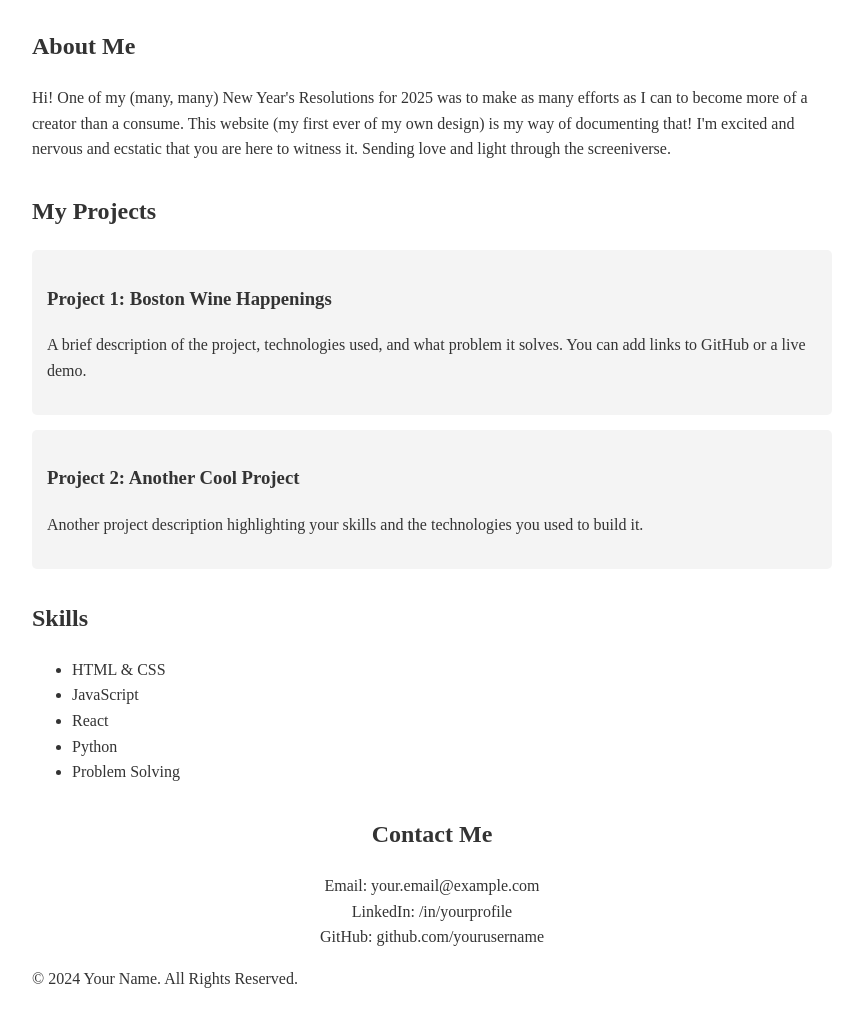
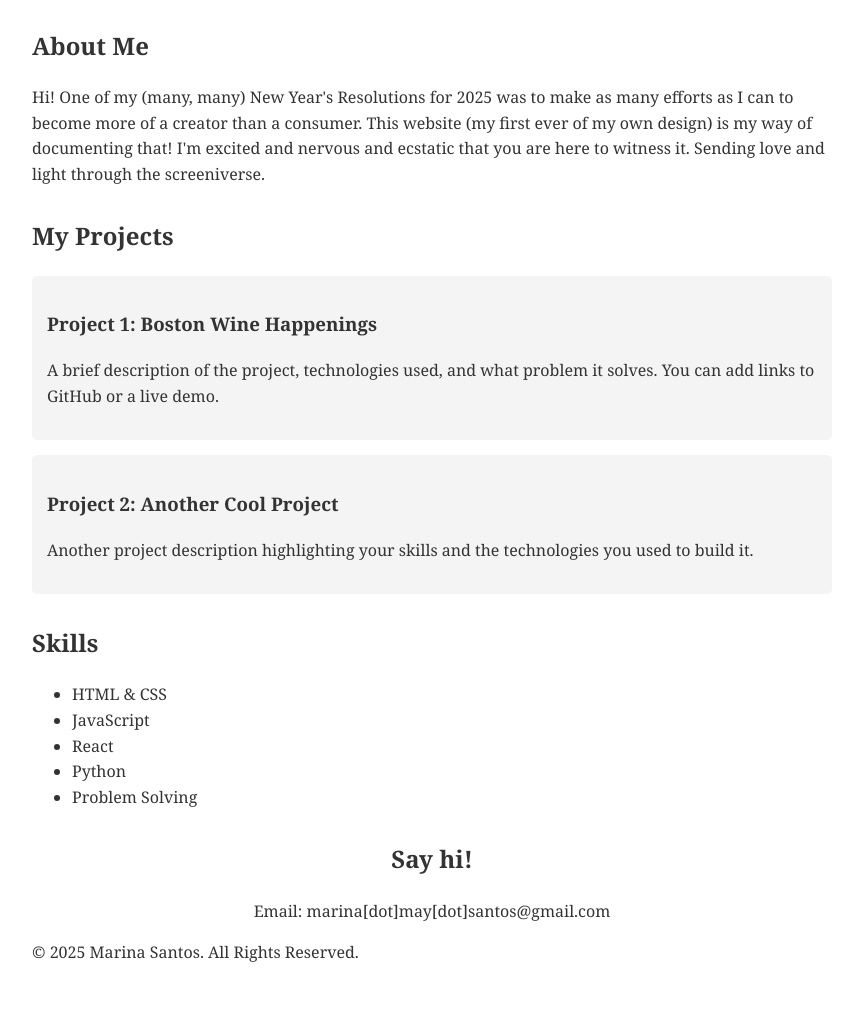
Before and after one commit to friendofdoug/friendofdoug.github.io, a plain HTML site: page index.html in a window 1280 px wide. Shown: the part 181-1208 px from the top of the page, without its empty margins (208-1063 px from the left). After the commit the page ends 1183 px from the top, so only its background shows below. Drawn offline with Linux system fonts and the light colour scheme.

Commit message:
Update index.html
more tinkering

```diff
--- a/index.html
+++ b/index.html
@@ -6,7 +6,7 @@
     <title>Marina Santos - Personal Site</title>
     <style>
         body {
-            font-family: Baskerville, serif;
+            font-family: Georgia, serif;
             line-height: 1.6;
             max-width: 800px;
             margin: 0 auto;
@@ -44,7 +44,7 @@
     <section class="section" id="about">
         <h2>About Me</h2>
         <p>
-            Hi! One of my (many, many) New Year's Resolutions for 2025 was to make as many efforts as I can to become more of a creator than a consume.
+            Hi! One of my (many, many) New Year's Resolutions for 2025 was to make as many efforts as I can to become more of a creator than a consumer.
             This website (my first ever of my own design) is my way of documenting that! I'm excited and nervous and ecstatic that you are here to witness it.
             Sending love and light through the screeniverse.
         </p>
@@ -83,16 +83,14 @@
     </section>
 
     <section class="section contact" id="contact">
-        <h2>Contact Me</h2>
+        <h2 type="button">Say hi!</h2>
         <p>
-            Email: your.email@example.com<br>
-            LinkedIn: /in/yourprofile<br>
-            GitHub: github.com/yourusername
+            Email: marina[dot]may[dot]santos@gmail.com<br>
         </p>
     </section>
 
     <footer>
-        <p>&copy; 2024 Your Name. All Rights Reserved.</p>
+        <p>&copy; 2025 Marina Santos. All Rights Reserved.</p>
     </footer>
 </body>
 </html>
```
